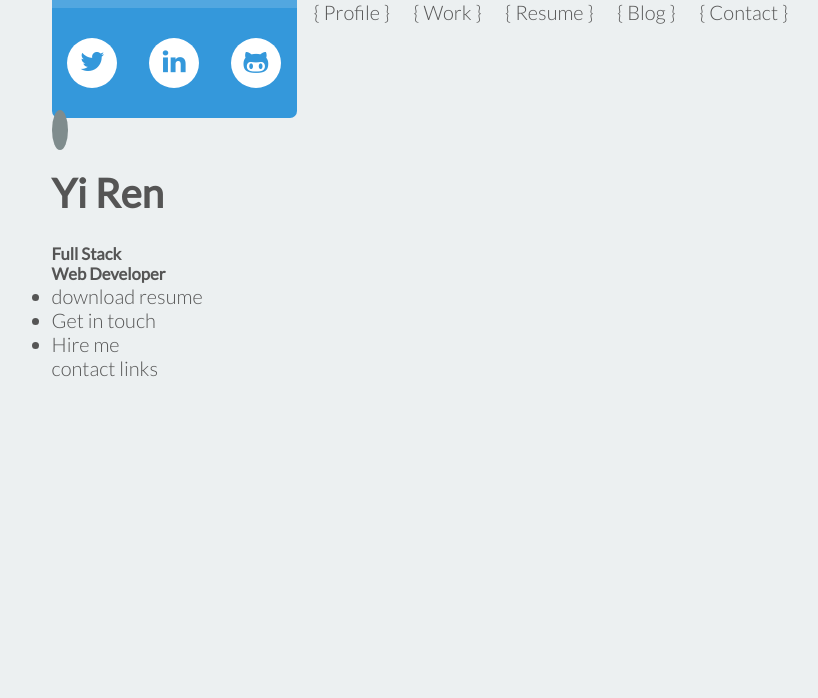
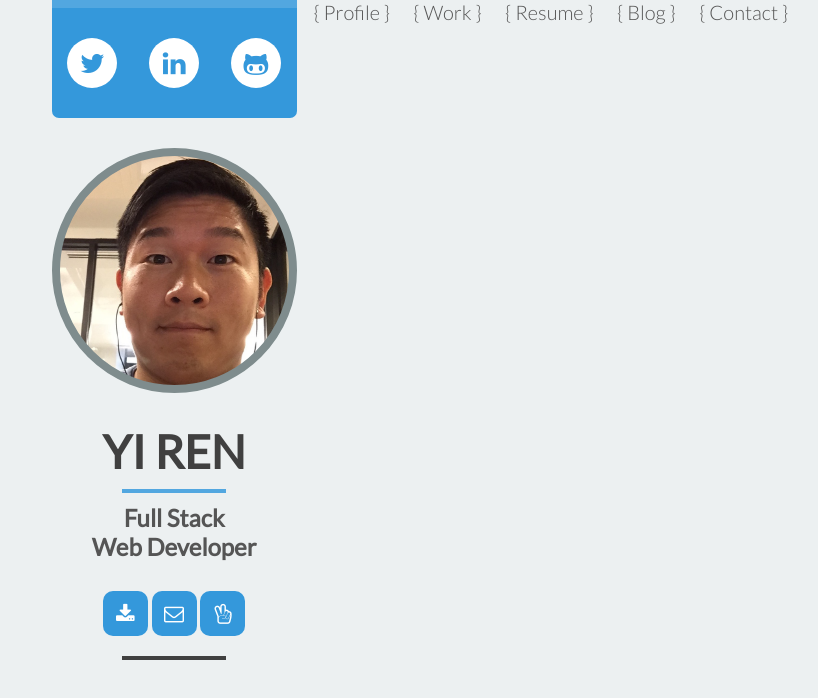
Before and after one commit to CoderQuest/resume_portfolio, a plain HTML site: page index.html in a window 1280 px wide. Shown: the whole page, without its empty margins (27-845 px from the left). Drawn offline with Linux system fonts and the light colour scheme.

Commit message:
Finished styling the sidebar.

```diff
--- a/index.html
+++ b/index.html
@@ -17,17 +17,21 @@
 					<li><a href="#"><i class="fa fa-github-alt fa-lg"></i></a></li>
 				</ul>
 			</div>
-			<div class="profile-image">
-				<span></span>
-				<h1>Yi Ren</h1>
-				<h5>Full Stack <br> Web Developer</h5>
-				<ul>
-					<li>download resume</li>
-					<li>Get in touch</li>
-					<li>Hire me</li>
-				</ul>
+			<div class="profile-sidebar">
+				<span class="profile-image"></span>
+				<div class="profile-info">
+					<h1>Yi Ren</h1>
+					<hr class="hr-line">
+					<h5>Full Stack <br> Web Developer</h5>
+					<ul class="get-in-touch">
+						<li><i class="fa fa-download"></i></li>
+						<li><i class="fa fa-envelope-o"></i></li>
+						<li><i class="fa fa-hand-peace-o"></i></li>
+					</ul>
+					<hr class="hr-line hr-v2">
+				</div>
 			</div>
-			<div class="contact-links"> contact links</div>
+
 		</section>
 		<section id="resume-container" class="col-2">
 			<header>
--- a/resources/css/style.css
+++ b/resources/css/style.css
@@ -1,3 +1,8 @@
+/*******************
+light blue: #52a7e0
+dark blue: #3498db;
+*******************/
+
 /**************
 Basic Setup
 **************/
@@ -31,7 +36,6 @@ Social Media Links
 	display: flex;
 }
 .ssmedia-links ul li {
-	/*display: inline;*/
 	list-style: none;
 	margin: auto;
 	background: #FFF;
@@ -39,29 +43,75 @@ Social Media Links
 	height: 50px;
 	width: 50px;
 	text-align: center;
-	padding-top: 10px;
+	padding-top: 12px;
 }
 
 .ssmedia-links ul li a,
 .ssmedia-links ul li a:visited {
 	text-decoration: none;
 	color: #3498db;
-	margin-left:
 }
 
 /**************
 Profile Img
 **************/
-.profile-image span {
+.profile-sidebar {
+	margin-top: 30px;
+}
+.profile-sidebar .profile-image {
 /*	width: 100%;*/
 	border: 8px solid #7f8c8d;
 	border-radius: 50%;
 	width: 245px;
 	height: 245px;
-	background-image: url(img/profile_pic.jpg);
+	background-image: url(../img/profile_pic.jpg);
+	background-size: cover;
+	background-repeat: no-repeat;
+	display: block;
 }
 
+/**************
+Profile info
+**************/
+.profile-info {
+	text-align: center;
+}
 
+.profile-info h1 {
+	font-size: 230%;
+	color: #404040;
+	margin-bottom: 10px;
+	text-transform: uppercase;
+}
+
+.hr-line {
+	border: 2px solid #52a7e0;
+	width: 100px;
+	margin: 0 auto 10px auto;
+}
+
+.hr-v2 {
+	border: 2px solid #404040;
+}
+.profile-sidebar h5 {
+	font-size: 120%;
+	margin-bottom: 30px;
+}
+
+.get-in-touch li {
+	display: inline-block;
+	color: #FFF;
+	background-color: #3498db;
+	height: inherit;
+	border-radius: 10px;
+	margin-bottom: 20px;
+}
+
+.get-in-touch li i.fa {
+	width: 45px;
+	height: 45px;
+	padding-top: 13px;
+}
 /**************
 Navigation Setup
 **************/
```
